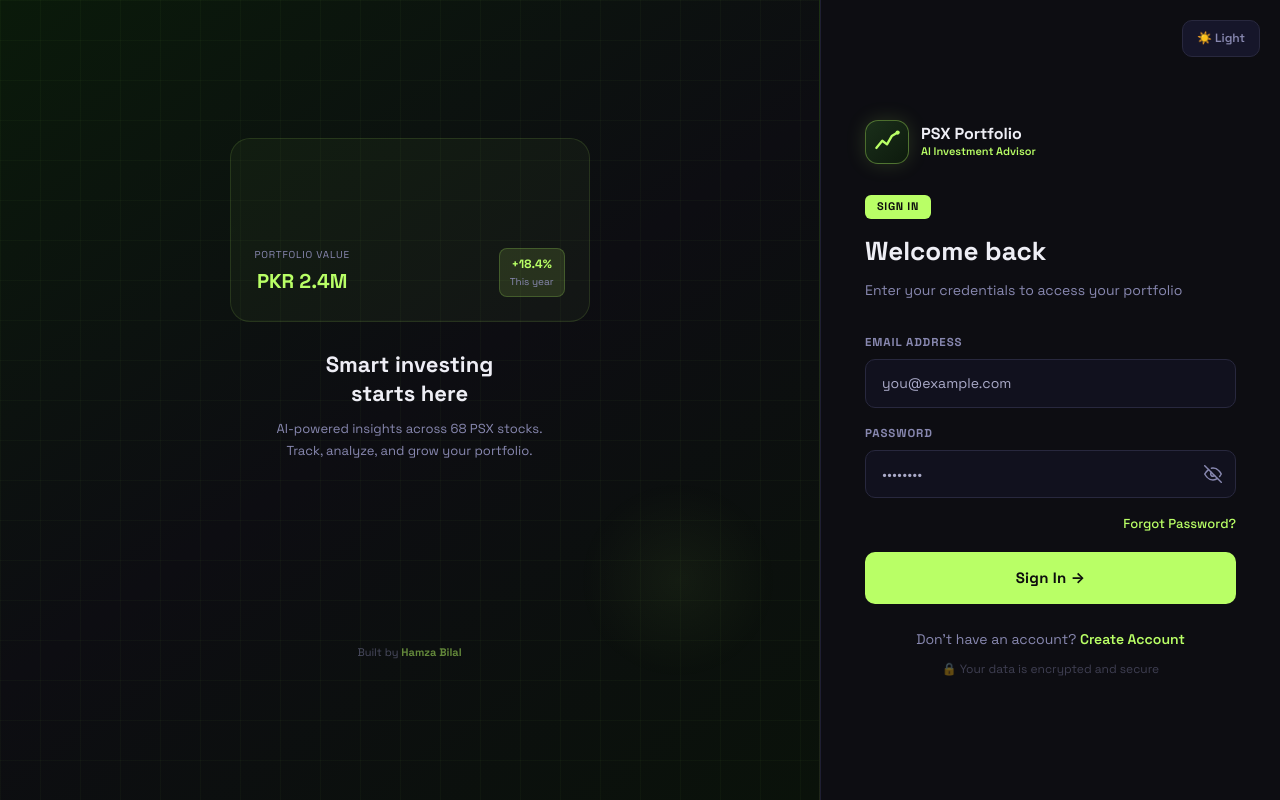
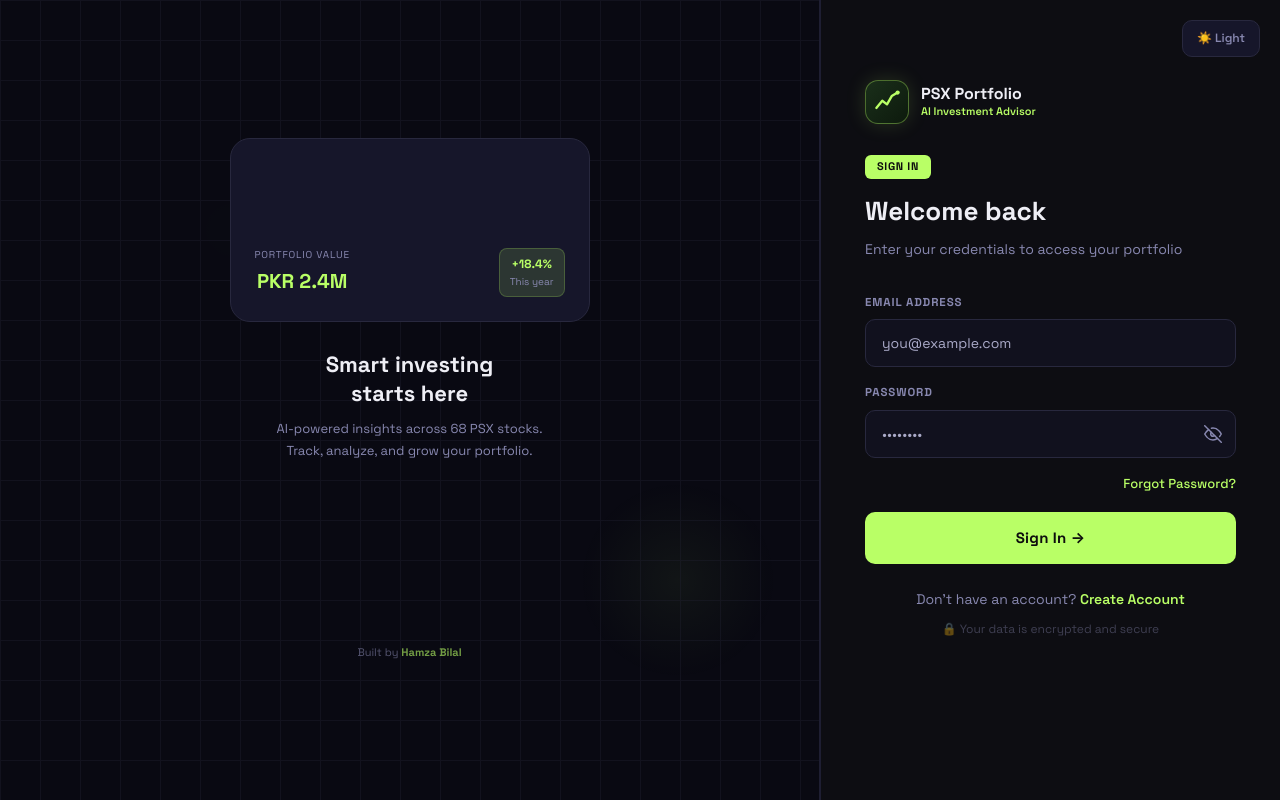
Before and after one commit to hamzabilal000/psx-portfolio, a React (Vite) app in the folder client/: page / in a window 1280 px wide. Built offline with nearby package versions, Linux system fonts and the light colour scheme; no server answers.

Commit message:
fix: left panel uses theme CSS vars, right panel starts at top with padding

```diff
--- a/client/src/Pages/Login.jsx
+++ b/client/src/Pages/Login.jsx
@@ -83,17 +83,18 @@ function Login() {
       <div style={{
         flex: 1, display: 'none',
         flexDirection: 'column', justifyContent: 'center', alignItems: 'center',
-        background: 'linear-gradient(145deg, #0a1a0a 0%, #0d0d12 50%, #0a120a 100%)',
-        borderRight: '1px solid rgba(185,255,102,0.1)',
+        background: 'var(--sidebar-bg)',
+        borderRight: '1px solid var(--sidebar-border)',
         padding: '40px', position: 'relative', overflow: 'hidden',
       }} className="auth-left-panel">
 
-        <div style={{ position:'absolute', top:'10%', left:'10%', width:'300px', height:'300px', borderRadius:'50%', background:'radial-gradient(circle, rgba(185,255,102,0.07) 0%, transparent 70%)', animation:'floatOrb 7s ease-in-out infinite', pointerEvents:'none' }} />
+        <div style={{ position:'absolute', top:'10%', left:'10%', width:'300px', height:'300px', borderRadius:'50%', background:'radial-gradient(circle, rgba(185,255,102,0.08) 0%, transparent 70%)', animation:'floatOrb 7s ease-in-out infinite', pointerEvents:'none' }} />
         <div style={{ position:'absolute', bottom:'15%', right:'5%', width:'200px', height:'200px', borderRadius:'50%', background:'radial-gradient(circle, rgba(185,255,102,0.05) 0%, transparent 70%)', animation:'floatOrb 9s ease-in-out 2s infinite', pointerEvents:'none' }} />
-        <div style={{ position:'absolute', inset:0, backgroundImage:'linear-gradient(rgba(185,255,102,0.03) 1px, transparent 1px), linear-gradient(90deg, rgba(185,255,102,0.03) 1px, transparent 1px)', backgroundSize:'40px 40px', pointerEvents:'none' }} />
+        <div style={{ position:'absolute', inset:0, backgroundImage:'linear-gradient(var(--border) 1px, transparent 1px), linear-gradient(90deg, var(--border) 1px, transparent 1px)', backgroundSize:'40px 40px', opacity:0.3, pointerEvents:'none' }} />
 
         <div style={{ position:'relative', zIndex:1, textAlign:'center', maxWidth:'360px', width:'100%' }}>
-          <div style={{ background:'rgba(185,255,102,0.04)', border:'1px solid rgba(185,255,102,0.12)', borderRadius:'20px', padding:'24px', marginBottom:'28px' }}>
+          {/* Chart preview card */}
+          <div style={{ background:'var(--bg-card)', border:'1px solid var(--border)', borderRadius:'20px', padding:'24px', marginBottom:'28px' }}>
             <div style={{ display:'flex', alignItems:'flex-end', gap:'5px', height:'70px', marginBottom:'14px', justifyContent:'center' }}>
               {bars.map((h, i) => (
                 <div key={i} style={{
@@ -109,7 +110,7 @@ function Login() {
                 <div style={{ color:'var(--muted)', fontSize:'10px', textTransform:'uppercase', letterSpacing:'0.08em' }}>Portfolio Value</div>
                 <div style={{ color:'var(--lime)', fontSize:'20px', fontWeight:700, marginTop:'2px' }}>PKR 2.4M</div>
               </div>
-              <div style={{ background:'rgba(185,255,102,0.12)', border:'1px solid rgba(185,255,102,0.2)', borderRadius:'8px', padding:'6px 10px' }}>
+              <div style={{ background:'var(--lime-glow)', border:'1px solid rgba(185,255,102,0.2)', borderRadius:'8px', padding:'6px 10px' }}>
                 <div style={{ color:'var(--lime)', fontSize:'12px', fontWeight:700 }}>+18.4%</div>
                 <div style={{ color:'var(--muted)', fontSize:'10px' }}>This year</div>
               </div>
@@ -125,15 +126,15 @@ function Login() {
 
           <div style={{ display:'flex', flexDirection:'column', gap:'8px', marginBottom:'24px' }}>
             {['18 comprehensive modules', 'Groq AI chat assistant', 'Real-time risk analysis'].map((f, i) => (
-              <div key={i} className={`stagger-${i+1}`} style={{ display:'flex', alignItems:'center', gap:'10px', background:'rgba(185,255,102,0.04)', border:'1px solid rgba(185,255,102,0.1)', borderRadius:'10px', padding:'9px 14px' }}>
+              <div key={i} className={`stagger-${i+1}`} style={{ display:'flex', alignItems:'center', gap:'10px', background:'var(--bg-hover)', border:'1px solid var(--border)', borderRadius:'10px', padding:'9px 14px' }}>
                 <span style={{ color:'var(--lime)', fontSize:'13px' }}>✓</span>
                 <span style={{ color:'var(--muted)', fontSize:'12px' }}>{f}</span>
               </div>
             ))}
           </div>
 
-          <div style={{ color:'var(--muted)', fontSize:'11px', opacity:0.5 }}>
-            Built by <span style={{ color:'var(--lime)', fontWeight:700, opacity:1 }}>Hamza Bilal</span>
+          <div style={{ color:'var(--muted)', fontSize:'11px', opacity:0.6 }}>
+            Built by <span style={{ color:'var(--lime)', fontWeight:700 }}>Hamza Bilal</span>
           </div>
         </div>
       </div>
@@ -141,8 +142,8 @@ function Login() {
       {/* ── Right Panel ── */}
       <div style={{
         width:'100%', maxWidth:'460px', height:'100vh', overflowY:'auto',
-        display:'flex', flexDirection:'column', justifyContent:'center',
-        padding:'40px 44px', position:'relative', background:'var(--bg)',
+        display:'flex', flexDirection:'column', justifyContent:'flex-start',
+        padding:'10vh 44px 40px', position:'relative', background:'var(--bg)',
         flexShrink: 0,
       }} className="auth-right-panel animate-in">
 
--- a/client/src/Pages/Register.jsx
+++ b/client/src/Pages/Register.jsx
@@ -124,14 +124,14 @@ function Register() {
       <div style={{
         flex: 1, display: 'none',
         flexDirection: 'column', justifyContent: 'center', alignItems: 'center',
-        background: 'linear-gradient(145deg, #0a1a0a 0%, #0d0d12 50%, #0a120a 100%)',
-        borderRight: '1px solid rgba(185,255,102,0.1)',
+        background: 'var(--sidebar-bg)',
+        borderRight: '1px solid var(--sidebar-border)',
         padding: '40px', position: 'relative', overflow: 'hidden',
       }} className="auth-left-panel">
 
-        <div style={{ position:'absolute', top:'15%', right:'10%', width:'280px', height:'280px', borderRadius:'50%', background:'radial-gradient(circle, rgba(185,255,102,0.07) 0%, transparent 70%)', animation:'floatOrb 8s ease-in-out infinite', pointerEvents:'none' }} />
+        <div style={{ position:'absolute', top:'15%', right:'10%', width:'280px', height:'280px', borderRadius:'50%', background:'radial-gradient(circle, rgba(185,255,102,0.08) 0%, transparent 70%)', animation:'floatOrb 8s ease-in-out infinite', pointerEvents:'none' }} />
         <div style={{ position:'absolute', bottom:'10%', left:'5%', width:'200px', height:'200px', borderRadius:'50%', background:'radial-gradient(circle, rgba(185,255,102,0.05) 0%, transparent 70%)', animation:'floatOrb 10s ease-in-out 3s infinite', pointerEvents:'none' }} />
-        <div style={{ position:'absolute', inset:0, backgroundImage:'linear-gradient(rgba(185,255,102,0.03) 1px, transparent 1px), linear-gradient(90deg, rgba(185,255,102,0.03) 1px, transparent 1px)', backgroundSize:'40px 40px', pointerEvents:'none' }} />
+        <div style={{ position:'absolute', inset:0, backgroundImage:'linear-gradient(var(--border) 1px, transparent 1px), linear-gradient(90deg, var(--border) 1px, transparent 1px)', backgroundSize:'40px 40px', opacity:0.3, pointerEvents:'none' }} />
 
         <div style={{ position:'relative', zIndex:1, textAlign:'center', maxWidth:'360px', width:'100%' }}>
           <div style={{ display:'flex', alignItems:'center', justifyContent:'center', gap:'12px', marginBottom:'20px' }}>
@@ -150,15 +150,15 @@ function Register() {
 
           <div style={{ display:'flex', flexDirection:'column', gap:'8px', marginBottom:'24px' }}>
             {features.map((f, i) => (
-              <div key={i} className={`stagger-${i+1}`} style={{ display:'flex', alignItems:'center', gap:'10px', background:'rgba(185,255,102,0.04)', border:'1px solid rgba(185,255,102,0.1)', borderRadius:'10px', padding:'10px 14px', textAlign:'left' }}>
+              <div key={i} className={`stagger-${i+1}`} style={{ display:'flex', alignItems:'center', gap:'10px', background:'var(--bg-hover)', border:'1px solid var(--border)', borderRadius:'10px', padding:'10px 14px', textAlign:'left' }}>
                 <span style={{ color:'var(--lime)', fontSize:'14px', flexShrink:0 }}>{f.icon}</span>
                 <span style={{ color:'var(--muted)', fontSize:'12px' }}>{f.label}</span>
               </div>
             ))}
           </div>
 
-          <div style={{ color:'var(--muted)', fontSize:'11px', opacity:0.5 }}>
-            Built by <span style={{ color:'var(--lime)', fontWeight:700, opacity:1 }}>Hamza Bilal</span>
+          <div style={{ color:'var(--muted)', fontSize:'11px', opacity:0.6 }}>
+            Built by <span style={{ color:'var(--lime)', fontWeight:700 }}>Hamza Bilal</span>
           </div>
         </div>
       </div>
@@ -166,8 +166,8 @@ function Register() {
       {/* ── Right Panel ── */}
       <div style={{
         width:'100%', maxWidth:'460px', height:'100vh', overflowY:'auto',
-        display:'flex', flexDirection:'column', justifyContent:'center',
-        padding:'40px 44px', position:'relative', background:'var(--bg)',
+        display:'flex', flexDirection:'column', justifyContent:'flex-start',
+        padding:'8vh 44px 40px', position:'relative', background:'var(--bg)',
         flexShrink: 0,
       }} className="auth-right-panel animate-in">
 
```
